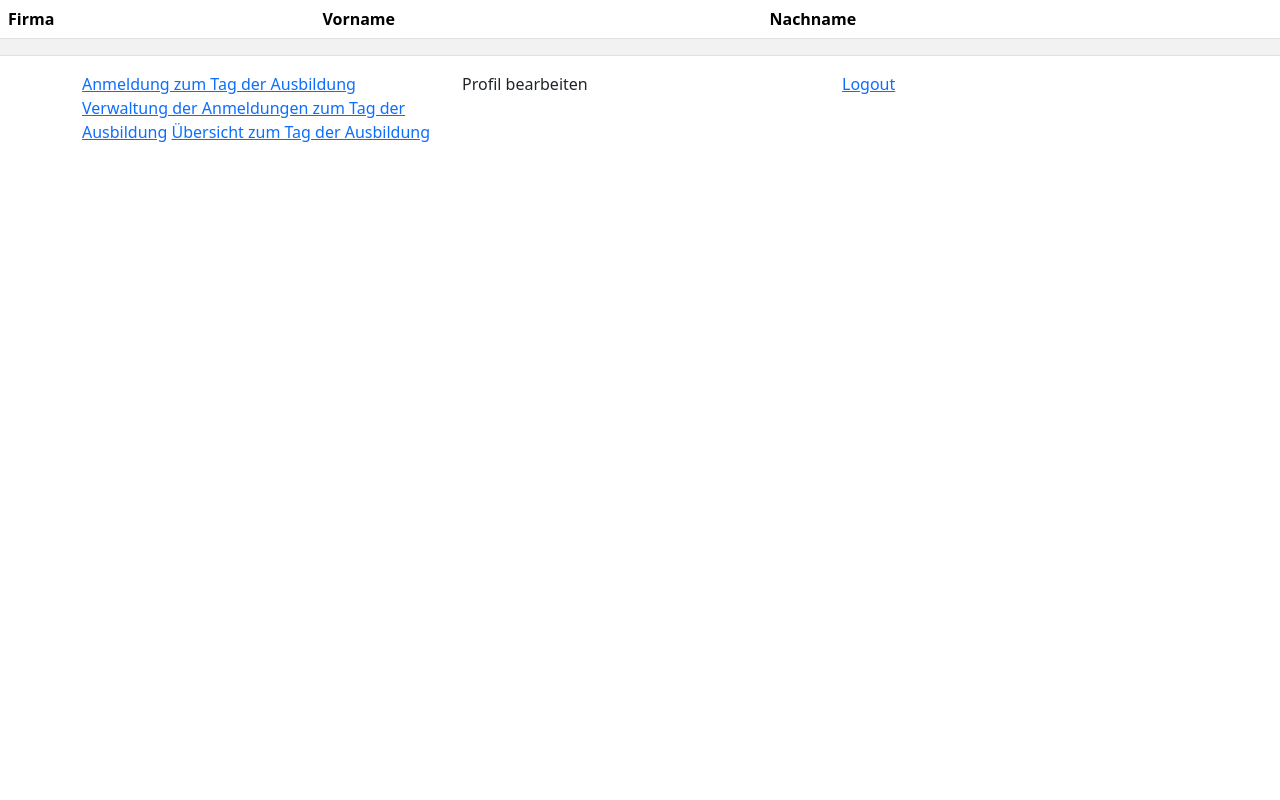
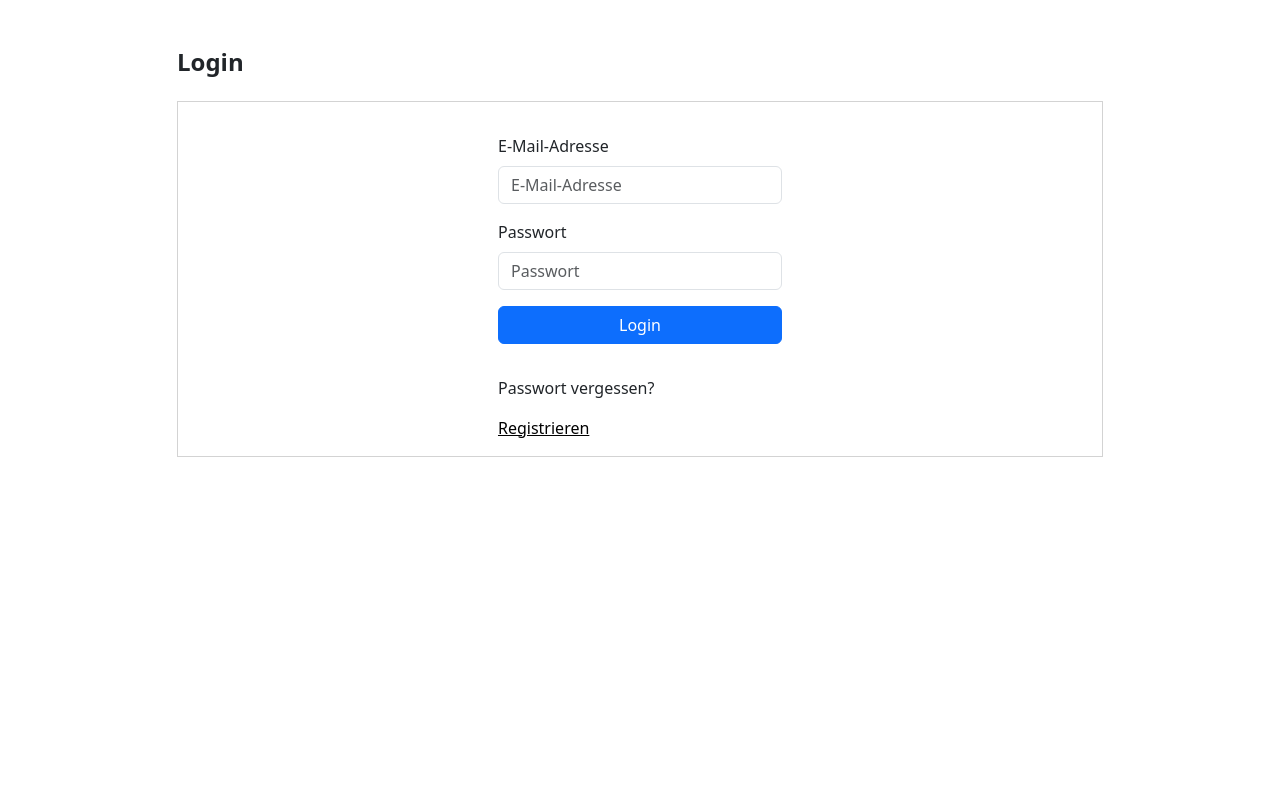
Before and after one commit to FIA-GSO/osp-code-repository-osp-marketplace-gruppe-1, a Flask app: template templates/index.html in a window 1280 px wide. Run offline with Flask 3, Linux system fonts and the light colour scheme; the visitor is signed in with stand-in values (Sample User, id 1); tables that the repository leaves empty or names only in its code hold one stand-in row (values such as "Sample post"); the template is opened without the code that fills it: most values are stand-ins (such as "Sample title", 1, 10 or a date in 2020); lists and menus that the app fills with data are empty; parts of the project's set-up code (start-up, migrations or seed data) failed here and were passed over; some libraries are stand-ins or nearby versions.

Commit message:
[TASK] moves logic from login route to root route and adds proper login form

```diff
--- a/main.py
+++ b/main.py
@@ -27,22 +27,17 @@ validatorService = ValidatorService()
 def index():
     if request.method == 'GET':
         user = userService.getUser()
-        return render_template('index.html', user = user, userService=userService)
+        if not user:
+            return render_template('index.html')
 
-    return redirect((url_for('index')))
+        return redirect((url_for('dashboard')))
 
+    email = request.form.get('email')
+    password = request.form.get('password')
 
-@app.route("/login", methods=['GET', 'POST'])
-def login():
-    if request.method == 'GET':
-        return render_template('login/login.html')
-    else:
-        email = request.form.get('email')
-        password = request.form.get('password')
+    userService.loginUser(email, password)
 
-        if userService.loginUser(email, password):
-            return redirect((url_for('index')))
-        return render_template('login/login.html')
+    return redirect((url_for('dashboard')))
 
 @app.route("/logout", methods=['GET'])
 def logout():
--- a/static/css/styles.css
+++ b/static/css/styles.css
@@ -30,20 +30,16 @@ li {
 
 a {
     color: black;
+    text-decoration: underline;
+}
+
+a:hover {
     text-decoration: none;
 }
 
 header a:hover {
     border-top: 2px solid black;
     padding-top: 6px;
-}
-
-footer a {
-    text-decoration: underline;
-}
-
-footer a:hover {
-    text-decoration: none;
 }
 
 .active {
--- a/templates/index.html
+++ b/templates/index.html
@@ -1,51 +1,69 @@
 <html>
     <head>
+        <title>Marketplace GSO</title>
+        <meta name="viewport" content="width=device-width, initial-scale=1" />
         <link rel="stylesheet" href="static/bootstrap/css/bootstrap.min.css">
+        <link rel="stylesheet" href="/static/css/styles.css">
         <script src='static/bootstrap/js/bootstrap.min.js'></script>
     </head>
     <body>
-        {% if user != []  %}
-        <table class="table table-striped">
-            <thead>
-                <tr>
-                    <th>Firma</th>
-                    <th>Vorname</th>
-                    <th>Nachname</th>
-                </tr>
-            </thead>
-            <tbody>
-                <tr>
-                    <td>{{ user[0]['company'] }}</td>
-                    <td></td>
-                    <td></td>
-                </tr>
-            </tbody>
-        </table>
-        <div class="container">
-            <div class="row">
-                <div class="col-4">
-                    {% if user[0]['role'] == userService.AUSBILDUNGSBETRIEB %}
-                        <a href="/tagderausbildung/register">Anmeldung zum Tag der Ausbildung</a>
-                    {% endif %}
-                    {% if user[0]['role'] == userService.ORGANISATIONSTEAM %}
-                        <a href="/dashboard">Verwaltung der Anmeldungen zum Tag der Ausbildung</a>
-                    {% endif %}
-                    {% if user[0]['role'] == userService.LEHRER %}
-                        <a href="/dashboard">Übersicht zum Tag der Ausbildung</a>
-                    {% endif %}
-                </div>
-                <div class="col-4">
-                    Profil bearbeiten
-                </div>
-                <div class="col-4">
-                    <a href="/logout">Logout</a>
+        {{ render_partial('partials/header.html') }}
+        <main class="pb-md-5">
+            <div class="container mt-md-5">
+                <div class="row mt-md-3">
+                    <div class="col-1"></div>
+                    <div class="col-10">
+                        <h1>Login</h1>
+                    </div>
+                    <div class="col-1"></div>
                 </div>
             </div>
-        </div>
-
-        {% endif %}
-        {% if user == []  %}
-            <a href="/login">Einloggen</a> oder <a href="/register">Registrieren</a>
-        {% endif %}
+            <div class="container">
+                <div class="row mt-md-3">
+                    <div class="col-1"></div>
+                    <div class="col-10">
+                        <form action="{{ url_for('index') }}" method="post">
+                            <div class="container">
+                                <div class="row mt-md-3">
+                                    <div class="col-xl-4"></div>
+                                    <div class="col-xl-4 col-sm-12  mt-sm-3">
+                                        <label for="email" class="form-label">E-Mail-Adresse</label>
+                                        <input type="email" id="email" name="email" class="form-control" placeholder="E-Mail-Adresse">
+                                    </div>
+                                    <div class="col-xl-4"></div>
+                                </div>
+                                <div class="row mt-md-3">
+                                    <div class="col-xl-4"></div>
+                                    <div class="col-xl-4 col-sm-12">
+                                        <label for="password" class="form-label">Passwort</label>
+                                        <input type="password" name="password" id="password" class="form-control" placeholder="Passwort">
+                                    </div>
+                                    <div class="col-xl-4 col-sm-12"></div>
+                                </div>
+                                <div class="row mt-md-3">
+                                    <div class="col-xl-4 col-sm-2"></div>
+                                    <div class="col-xl-4 col-sm-12 text-end">
+                                        <div class="d-grid gap-2">
+                                            <button type="submit" class="btn btn-primary mb-3">Login</button>
+                                        </div>
+                                    </div>
+                                    <div class="col-xl-4"></div>
+                                </div>
+                                <div class="row mt-md-3">
+                                    <div class="col-xl-4 col-sm-2"></div>
+                                    <div class="col-xl-4 col-sm-12">
+                                        <p>Passwort vergessen?</p>
+                                        <p><a href="{{ url_for('register') }}">Registrieren</a></p>
+                                    </div>
+                                    <div class="col-xl-4"></div>
+                                </div>
+                            </div>
+                        </form>
+                    </div>
+                    <div class="col-1"></div>
+                </div>
+            </div>
+        </main>
+        {{ render_partial('partials/footer.html') }}
     </body>
 </html>
--- a/templates/login/login.html
+++ /dev/null
@@ -1,5 +0,0 @@
-<form action="/login" method="POST">
-    <input type="email" placeholder="email" name="email">
-    <input type="password" placeholder="password" name="password">
-    <input type="submit">
-</form>
```
